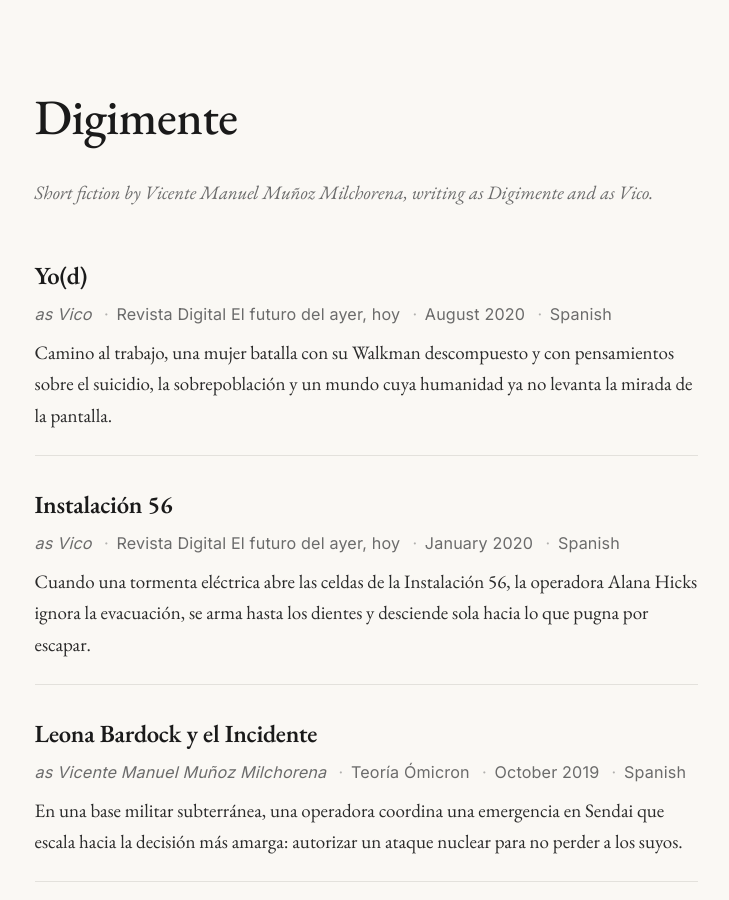
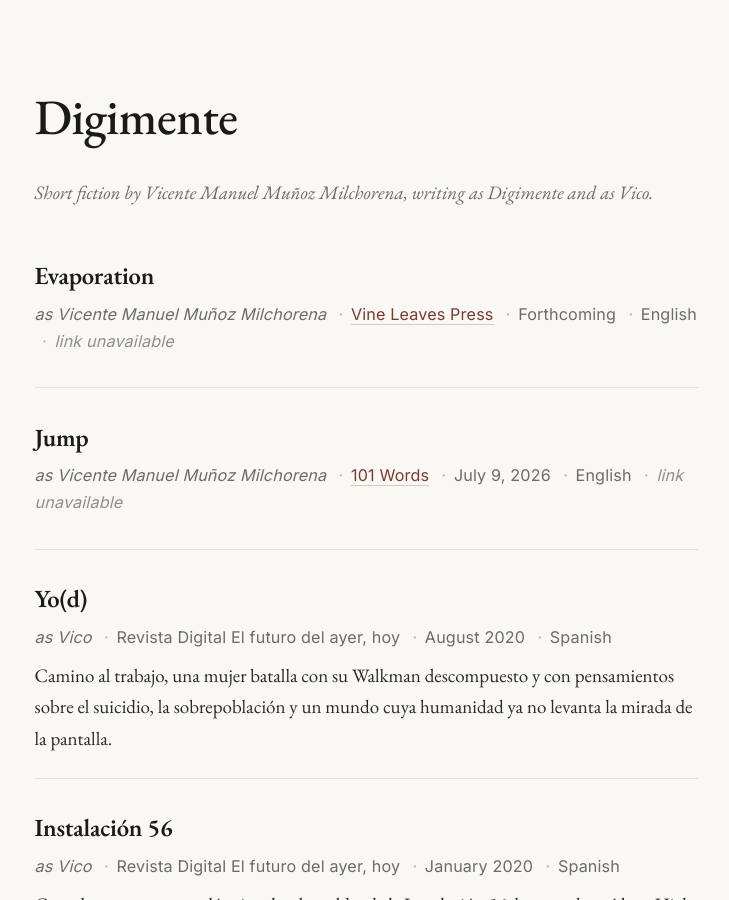
Before and after one commit to vicosurge/vicente-milchorena-writing, a Jekyll site: the page built from index.markdown, in a window 1280 px wide and 900 px high. Shown: the whole window, without its empty margins (274-1003 px from the left). Built offline with Jekyll 4.4.1, drawn with Linux system fonts in a browser that asks for light colours.

Commit message:
Added forthcoming stories Jump (101 Words) and Evaporation (Vine Leaves Press)
Co-Authored-By: Claude Opus 4.8 <noreply@anthropic.com>

```diff
--- a/_data/stories.yml
+++ b/_data/stories.yml
@@ -2,6 +2,22 @@
 # Required: title, date (YYYY-MM-DD)
 # Optional: pen_name, publication, publication_url, url, blurb, language, date_display
 # date_display: overrides the formatted date when only the year is known (e.g. "2018")
+
+- title: "Evaporation"
+  pen_name: "Vicente Manuel Muñoz Milchorena"
+  publication: "Vine Leaves Press"
+  publication_url: "https://www.vineleavespress.com/"
+  date: 2099-12-31
+  date_display: "Forthcoming"
+  language: "English"
+
+- title: "Jump"
+  pen_name: "Vicente Manuel Muñoz Milchorena"
+  publication: "101 Words"
+  publication_url: "https://101words.org/"
+  date: 2026-07-09
+  date_display: "July 9, 2026"
+  language: "English"
 
 - title: "Yo(d)"
   pen_name: "Vico"
```
